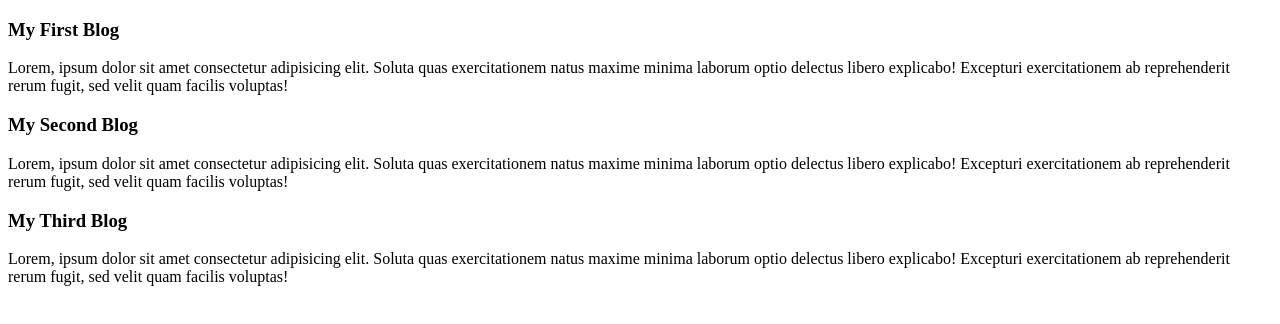
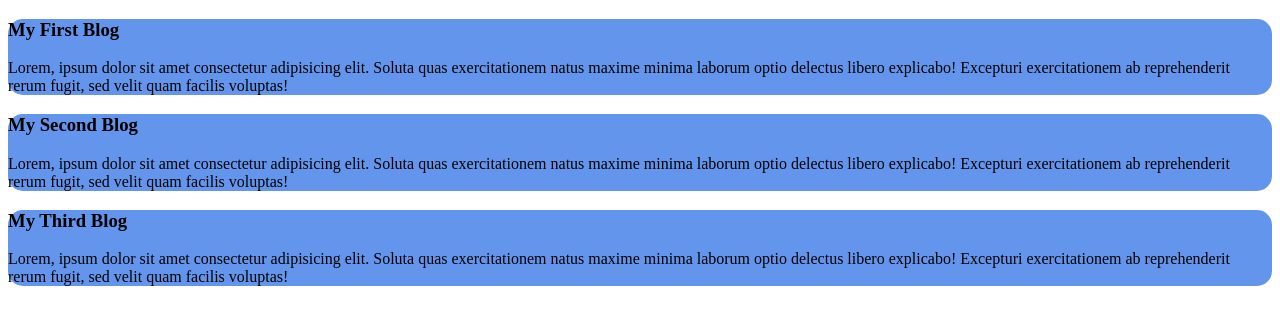
Before and after one commit to bishalroyemon/problem-will-never-last, a plain HTML site: page index.html in a window 1280 px wide. Drawn offline with Linux system fonts and the light colour scheme.

```diff
--- a/index.html
+++ b/index.html
@@ -5,6 +5,7 @@
   <meta charset="UTF-8">
   <meta name="viewport" content="width=device-width, initial-scale=1.0">
   <title>Problem Will Never Lost </title>
+  <link rel="stylesheet" href="styles/ball.css">
 </head>
 
 <body>
--- /dev/null
+++ b/styles/ball.css
@@ -0,0 +1,5 @@
+div{
+  background-color: cornflowerblue;
+  border-radius: 15px;
+
+}
```
